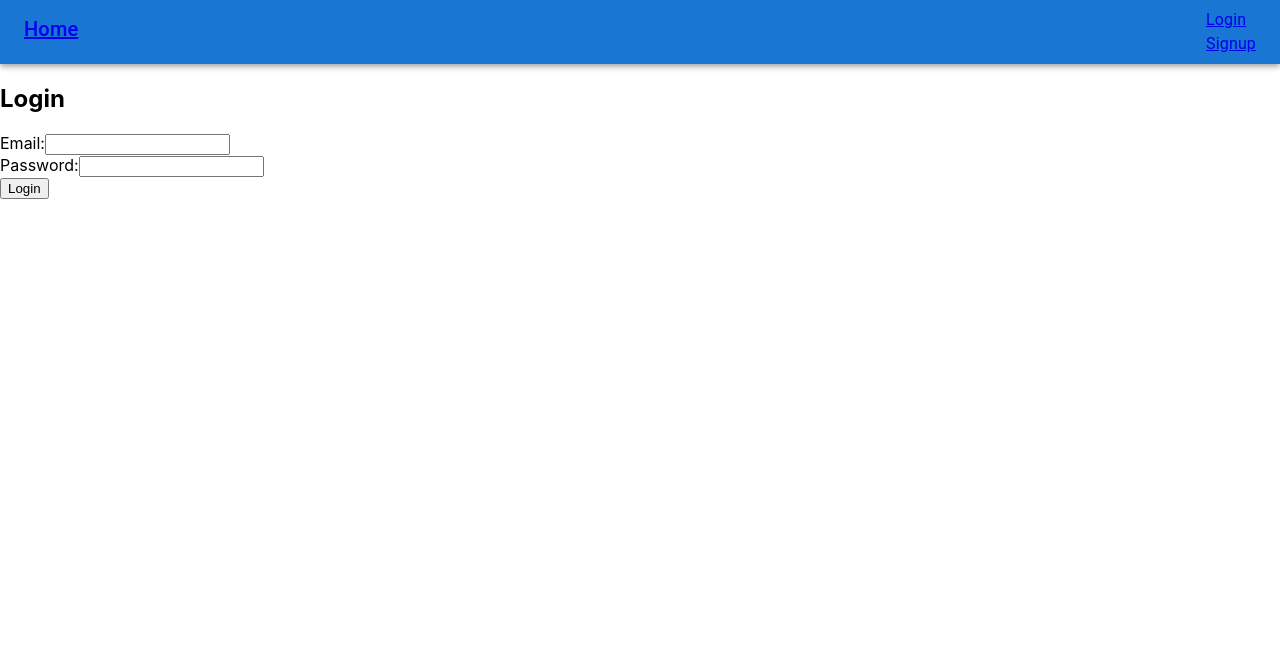
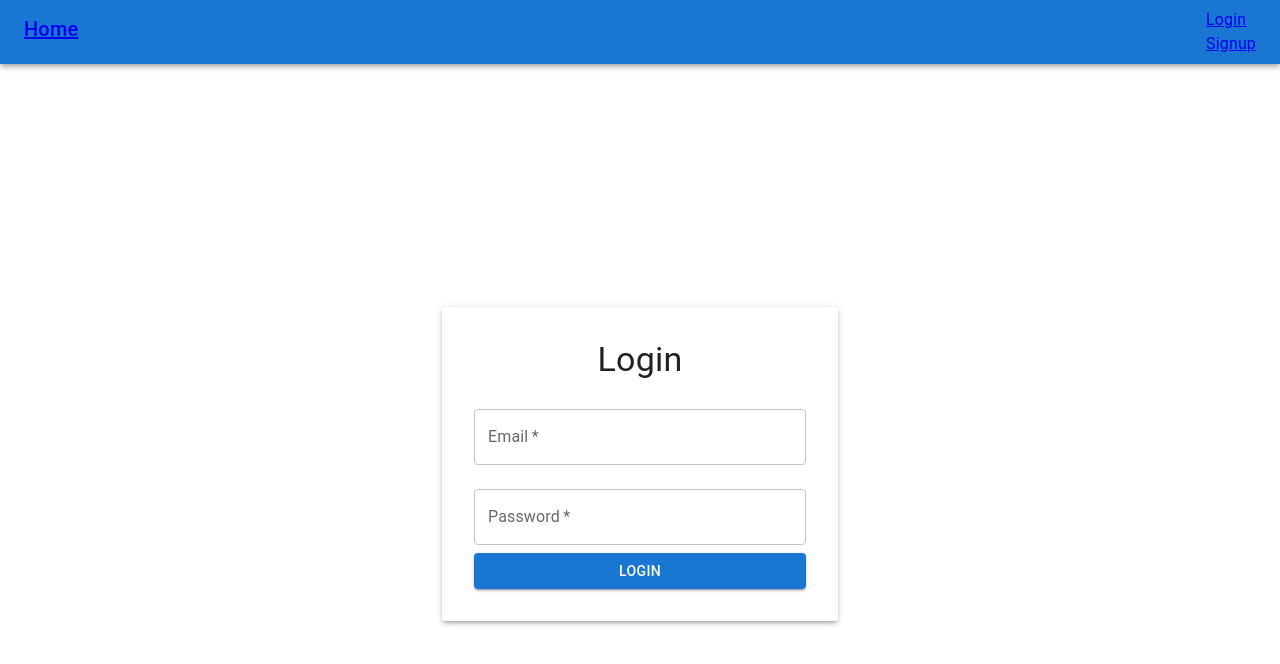
Before and after one commit to Justomoriconi/Arquitectura-Software-I, a React (Create React App) app in the folder frontend/: page /login in a window 1280 px wide. Shown: the top 664 px of the page. Built offline with nearby package versions, Linux system fonts and the light colour scheme.

Commit message:
cambios de estilos en login-signup

```diff
--- a/frontend/src/App.js
+++ b/frontend/src/App.js
@@ -7,14 +7,13 @@ import ButtonAppBar from './componets/ButtonAppBar';
 import Home from './pages/Home';
 import { Box } from '@mui/material';
 import BookNow from './pages/BookNow';
-import { AuthProvider } from './AuthContext';
 import Reserves from './pages/Reserves';
 
 
 
 function App() {
   return (
-    <AuthProvider>
+
       <Box>
         <ButtonAppBar />
         <Routes>
@@ -25,7 +24,7 @@ function App() {
           <Route path="/reserves" element={<Reserves />} />
         </Routes>
       </Box>
-    </AuthProvider>
+
   );
 }
 
--- a/frontend/src/AuthContext.js
+++ b/frontend/src/AuthContext.js
@@ -1,12 +1,24 @@
-import React, { createContext, useState } from 'react';
+import React, { createContext, useState, useContext } from 'react';
 
-export const AuthContext = createContext();
+const AuthContext = createContext();
+
+export const useAuth = () => {
+  return useContext(AuthContext);
+};
 
 export const AuthProvider = ({ children }) => {
-  const [isLoggedIn, setIsLoggedIn] = useState(true);
+  const [isLoggedIn, setIsLoggedIn] = useState(false);
+
+  const login = () => {
+    setIsLoggedIn(true);
+  };
+
+  const logout = () => {
+    setIsLoggedIn(false);
+  };
 
   return (
-    <AuthContext.Provider value={{ isLoggedIn, setIsLoggedIn }}>
+    <AuthContext.Provider value={{ isLoggedIn, login, logout }}>
       {children}
     </AuthContext.Provider>
   );
--- a/frontend/src/componets/ButtonAppBar.js
+++ b/frontend/src/componets/ButtonAppBar.js
@@ -1,34 +1,37 @@
-import * as React from 'react';
+import React from 'react';
 import AppBar from '@mui/material/AppBar';
 import Box from '@mui/material/Box';
 import Toolbar from '@mui/material/Toolbar';
 import Typography from '@mui/material/Typography';
 import { Link } from 'react-router-dom';
 
+export default function ButtonAppBar() {
 
-export default function ButtonAppBar() {
+
   return (
-
     <AppBar position="static">
-        <Toolbar sx={{display: "flex", flexDirection: "row", justifyContent: "space-between"}}>
+      <Toolbar sx={{ display: 'flex', flexDirection: 'row', justifyContent: 'space-between' }}>
         <Link to="/">
-            <Typography gutterBottom variant='h6' >
+          <Typography gutterBottom variant="h6">
             Home
           </Typography>
         </Link>
         <Box>
-            <Link  to="/login">
-              <Typography>
-                Login
+          {false? (
+            <Typography >
+              Cerrar sesión
             </Typography>
+          ) : (
+            <>
+              <Link to="/login">
+                <Typography>Login</Typography>
               </Link>
-            <Link  to="/signup">
-              <Typography>
-                Signup
-              </Typography>
+              <Link to="/signup">
+                <Typography>Signup</Typography>
               </Link>
+            </>
+          )}
         </Box>
-
       </Toolbar>
     </AppBar>
   );
--- a/frontend/src/pages/Login.js
+++ b/frontend/src/pages/Login.js
@@ -1,5 +1,6 @@
 import React, { useState } from 'react';
 import { useNavigate } from 'react-router-dom';
+import { Container, Grid, Paper, Typography, TextField, Button } from '@mui/material';
 
 const Login = () => {
   const navigate = useNavigate();
@@ -34,9 +35,7 @@ const Login = () => {
       console.log(data); // Imprimir la respuesta del backend
       console.log(password, email);
       if (data.success) {
-        // Inicio de sesión exitoso
-        // Redirigir al usuario a otra página
-
+        navigate("/")
         console.log('Inicio de sesión ');
       } else {
         // Inicio de sesión fallido
@@ -48,20 +47,40 @@ const Login = () => {
   };
 
   return (
-    <div>
-      <h2>Login</h2>
-      <form onSubmit={handleSubmit}>
-        <div>
-          <label>Email:</label>
-          <input type="email" value={email} onChange={handleEmailChange} required />
-        </div>
-        <div>
-          <label>Password:</label>
-          <input type="text" value={password} onChange={handlePasswordChange} required />
-        </div>
-        <button type="submit">Login</button>
-      </form>
-    </div>
+    <Container maxWidth="xs">
+      <Grid container justifyContent="center" alignItems="center" style={{ height: '100vh' }}>
+        <Grid item xs={12}>
+          <Paper elevation={3} sx={{ padding: '2rem' }}>
+            <Typography variant="h4" align="center" gutterBottom>
+              Login
+            </Typography>
+            <form onSubmit={handleSubmit}>
+              <TextField
+                label="Email"
+                type="email"
+                fullWidth
+                margin="normal"
+                value={email}
+                onChange={handleEmailChange}
+                required
+              />
+              <TextField
+                label="Password"
+                type="password"
+                fullWidth
+                margin="normal"
+                value={password}
+                onChange={handlePasswordChange}
+                required
+              />
+              <Button type="submit" variant="contained" color="primary" fullWidth>
+                Login
+              </Button>
+            </form>
+          </Paper>
+        </Grid>
+      </Grid>
+    </Container>
   );
 };
 
--- a/frontend/src/pages/Signup.js
+++ b/frontend/src/pages/Signup.js
@@ -9,12 +9,7 @@ import axios from 'axios';
 
 
 
-const Signup = () =>{
-
-
-
-
-
+const Signup = () => {
   const initialState = {
     name: '',
     lastName: '',
@@ -25,11 +20,8 @@ const Signup = () =>{
 
   const [loginData, setLoginData] = useState(initialState);
 
-
-
-
-    const handleOnChange = (e) =>{
-        setLoginData({...loginData, [e.target.name] : e.target.value })
+  const handleOnChange = (e) => {
+    setLoginData({ ...loginData, [e.target.name]: e.target.value })
   }
 
   const onSubmit = async () => {
@@ -49,35 +41,26 @@ const Signup = () =>{
     }
   };
 
-
-
-
-    return  <Container maxWidth="xl">
-    <Grid
-        container
-        direction="column"
-        alignItems="center"
-        justifyContent="center"
-        sx={{minHeight: "75vh"}}
-    >
-        <Grid item>
-            <Paper sx={{padding:"1.2em", borderRadius:"0.5em"}}>
-                <Typography variant="h4">Signup</Typography>
+  return <Container maxWidth="xs">
+    <Grid container justifyContent="center" alignItems="center" style={{ height: '100vh' }}>
+      <Grid item xs={12}>
+        <Paper elevation={3} sx={{ padding: '2rem' }}>
+          <Typography variant="h4" align="center" gutterBottom>
+            Signup
+          </Typography>
           <Box component="form">
-
-
-                          <TextField  variant='outlined'
+            <TextField variant='outlined'
               margin='normal'
               required
               fullWidth
               name="name"
               label="Name"
               id="name"
-                                    sx={{mt: 1.5, mb: 1.5}}
+              sx={{ mt: 1.5, mb: 1.5 }}
               value={loginData.name}
               onChange={handleOnChange}
             />
-                          <TextField  variant='outlined'
+            <TextField variant='outlined'
               margin='normal'
               required
               fullWidth
@@ -85,11 +68,11 @@ const Signup = () =>{
               label="Last Name"
               id="lastName"
               autoComplete='current-password'
-                                    sx={{mt: 1.5, mb: 1.5}}
+              sx={{ mt: 1.5, mb: 1.5 }}
               value={loginData.lastName}
               onChange={handleOnChange}
             />
-                          <TextField  variant='outlined'
+            <TextField variant='outlined'
               margin='normal'
               required
               fullWidth
@@ -97,11 +80,11 @@ const Signup = () =>{
               label="Email"
               name="email"
               autoFocus
-                                    sx={{mt: 2, mb: 1.5}}
+              sx={{ mt: 2, mb: 1.5 }}
               value={loginData.email}
               onChange={handleOnChange}
             />
-                        <TextField  variant='outlined'
+            <TextField variant='outlined'
               margin='normal'
               required
               fullWidth
@@ -110,14 +93,16 @@ const Signup = () =>{
               type="text"
               id="Pwd"
               autoComplete='current-password'
-                                    sx={{mt: 1.5, mb: 1.5}}
+              sx={{ mt: 1.5, mb: 1.5 }}
               value={loginData.Pwd}
               onChange={handleOnChange}
             />
 
-                    <Button fullWidth onClick={()=> onSubmit()} >Login</Button>
+            <Button type="submit" variant="contained" color="primary" fullWidth onClick={() => onSubmit()}>
+              Signup
+            </Button>
             <Typography variant="h7" alignItems='center'>Already have an account ? </Typography>
-                    <Link  to="/login">
+            <Link to="/login">
               <Typography variant="h7" alignItems='center'>Login</Typography>
             </Link>
           </Box>
@@ -125,6 +110,7 @@ const Signup = () =>{
       </Grid>
     </Grid>
   </Container>
+
 }
 
 export default Signup;
```
Lines whose indentation alone changed are shown as unchanged.
